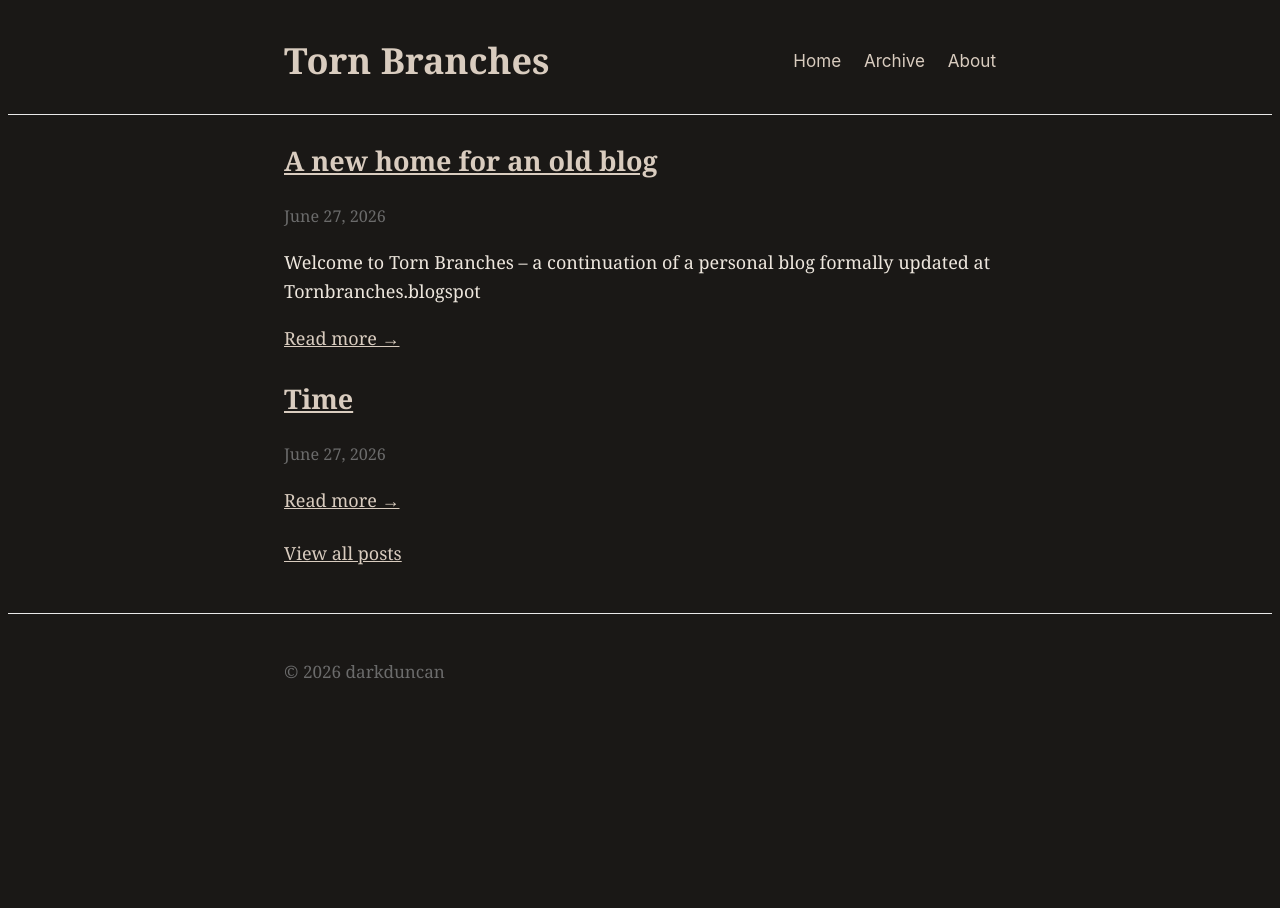
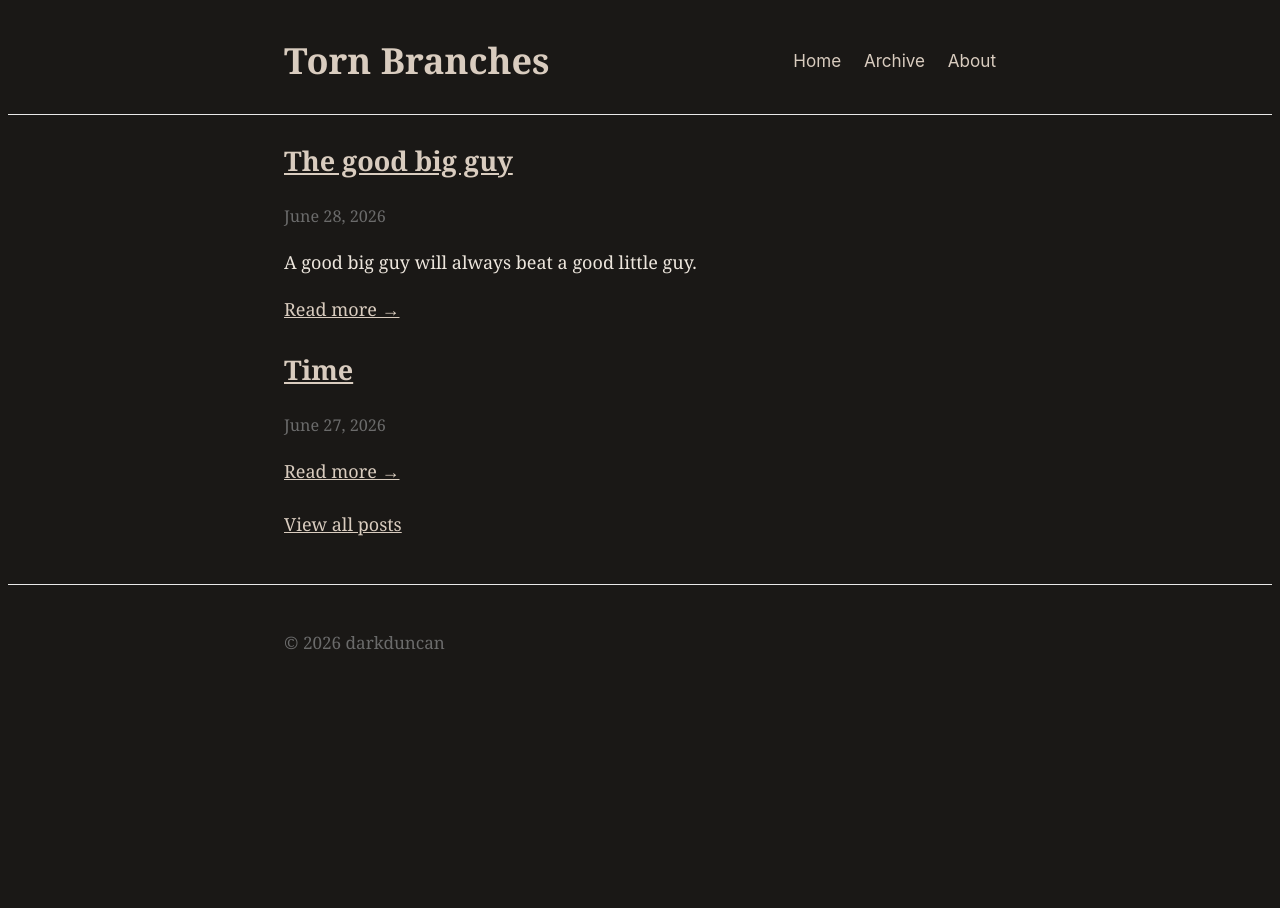
Before and after one commit to darkduncan/Torn-Branches, a Jekyll site: the page built from index.md, in a window 1280 px wide. Built offline with Jekyll 4.4.1, drawn with Linux system fonts in a browser that asks for light colours; part of the change alters nothing that is shown.

Commit message:
Revise title, date, and content of welcome post
Updated post metadata and content for 'Torn Branches'.

````diff
--- a/_posts/2026-06-27-welcome-to-torn-branches.md
+++ b/_posts/2026-06-27-welcome-to-torn-branches.md
@@ -1,46 +1,23 @@
 ---
 layout: post
-title: "A new home for an old blog"
-date: 2026-06-27
+title: "The good big guy"
+date: 2026-06-28
 author: darkduncan
-tags: [welcome, blog]
+tags: [gaming, art]
 ---
 
-Welcome to **Torn Branches** – a continuation of a personal blog formally updated at [Tornbranches.blogspot](https://tornbranches.blogspot.com/)
+A good big guy will always beat a good little guy.
 
-## Getting Started
+A good game today will always be better than a good game yesterday.
 
-This is your first post! You can edit or delete this file to add your own content. To create new posts, follow this naming convention:
+This is the foundation of data driven art. It is a natural offspring of the time value of money.
 
-```
-_posts/YYYY-MM-DD-post-title.md
-```
+This is the challenge of time. It kills intention, and it changes people.
 
-## Writing Posts
+I am not the person I was. Tomorrow I won't be me again.
 
-Posts are written in Markdown and support:
+Data driven art cannot overcome this because data is not reality. We pretend it is.
 
-- **Bold** and *italic* text
-- Headers and lists
-- Code blocks
-- Links and images
+Data is a metaphor for a reality that existed in a point of time. It exists with all the biases that data collection usually presents.
 
-### Code Example
-
-```ruby
-def hello_world
-  puts "Welcome to Torn Branches!"
-end
-```
-
-## Next Steps
-
-1. Edit the `_config.yml` to customize your blog
-2. Add more posts in the `_posts/` directory
-3. Create an `about.md` page to tell visitors about yourself
-4. Customize the CSS in `assets/css/style.scss`
-
-Happy blogging! 🚀
-
-
-[Torn Branches Blogger]: https://www.tornbranches.blogspot.com
+A good new game beats a good old game. Today. But tomorrow who knows. If you trust the data, probably not. The treachery of data.
````
